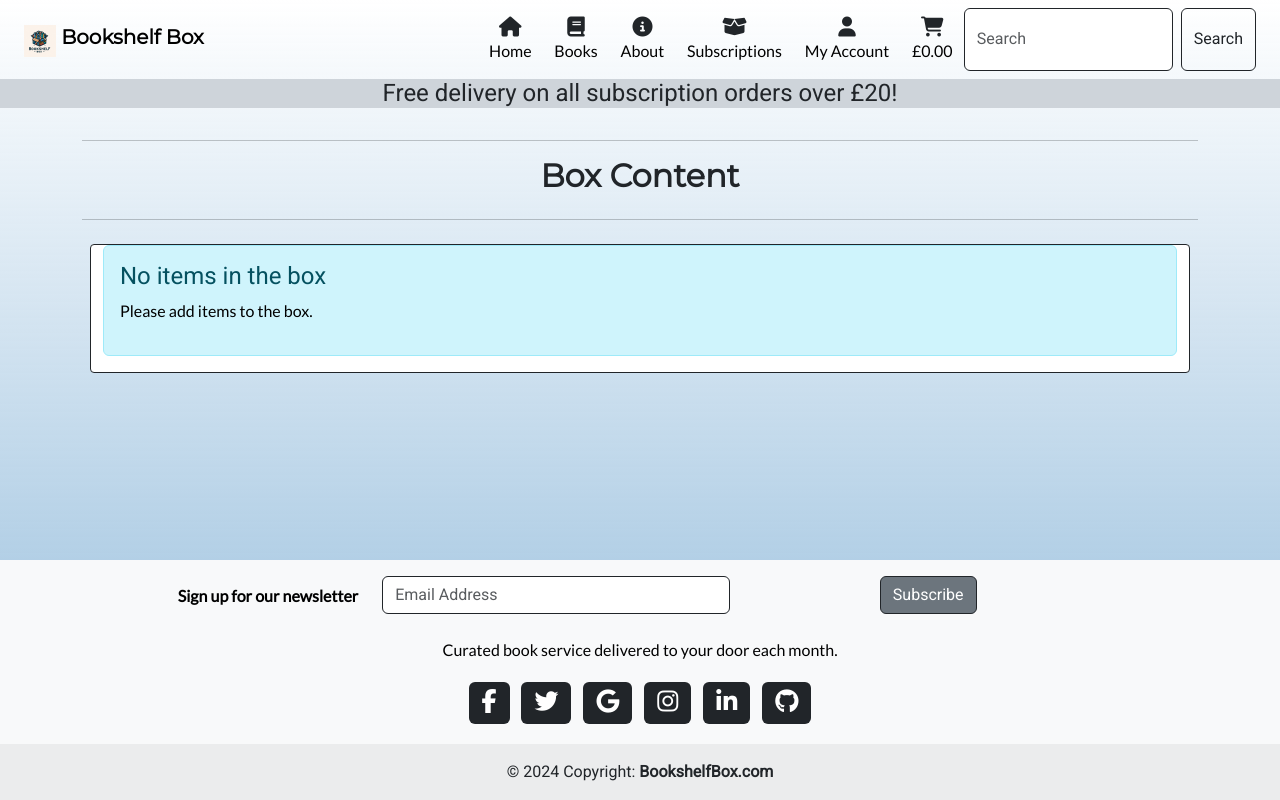
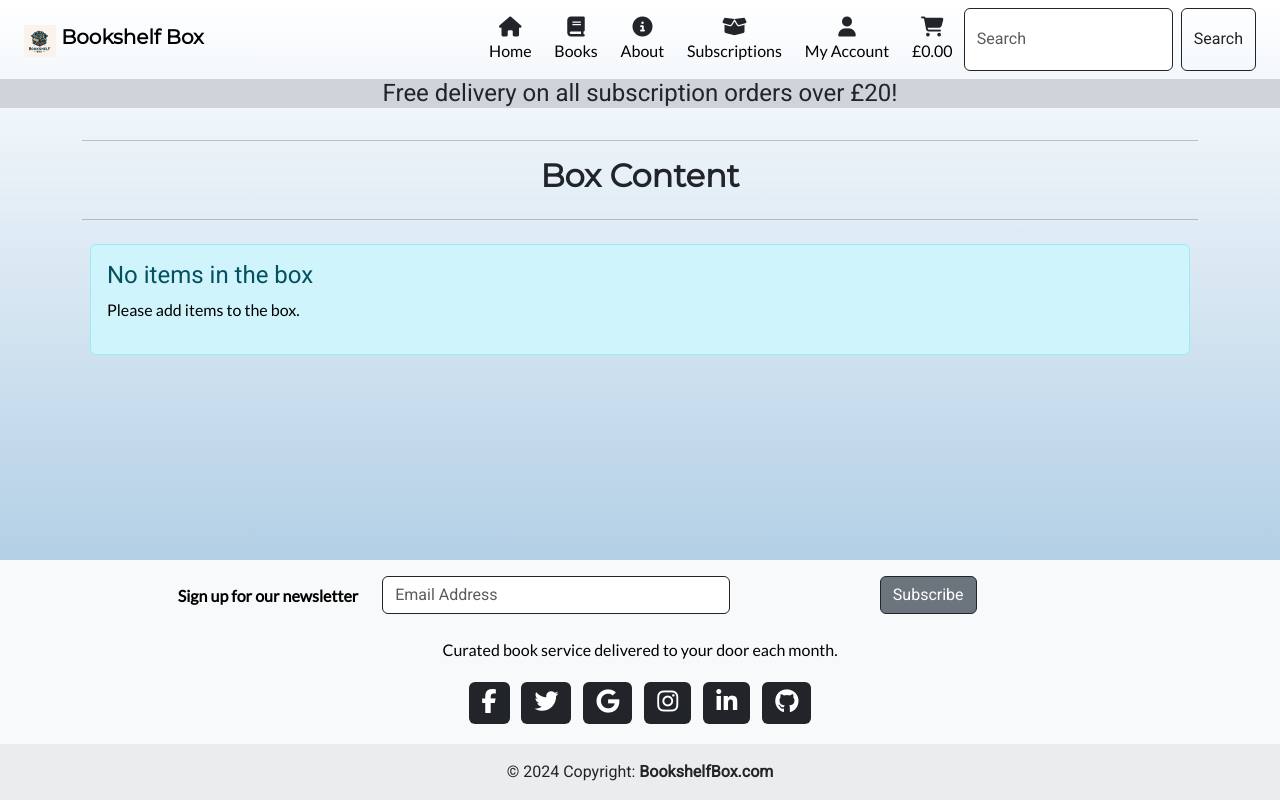
Before and after one commit to JusJae/ci-ms4-bookshelf-box, a Django app: page /boxes/ in a window 1280 px wide. Run offline with Django 3.2, Linux system fonts and the light colour scheme; data that the repository does not hold is empty; some libraries are stand-ins or nearby versions.

Commit message:
fate: update styling issue with box content table border

```diff
--- a/boxes/templates/boxes/box.html
+++ b/boxes/templates/boxes/box.html
@@ -14,8 +14,8 @@
     <main>
         <div class="container mb-2">
             <div class="row mx-2">
-                <div class="border box-table rounded bg-white table-responsive">
-                    {% if box_items %}
+                {% if box_items %}
+                    <div class="border box-table rounded bg-white table-responsive">
                         <table class="rounded-3">
                             <thead class="text-center align-middle">
                                 <tr>
@@ -45,17 +45,13 @@
                                 {% endfor %}
                             </tbody>
                         </table>
-
-
-
-                    {% else %}
+                    </div>
+                {% else %}
                     <div class="alert alert-info" role="alert">
                         <h4 class="alert-heading">No items in the box</h4>
                         <p>Please add items to the box.</p>
                     </div>
-
-                    {% endif %}
-                </div>
+                {% endif %}
             </div>
         </div>
     </main>
```
